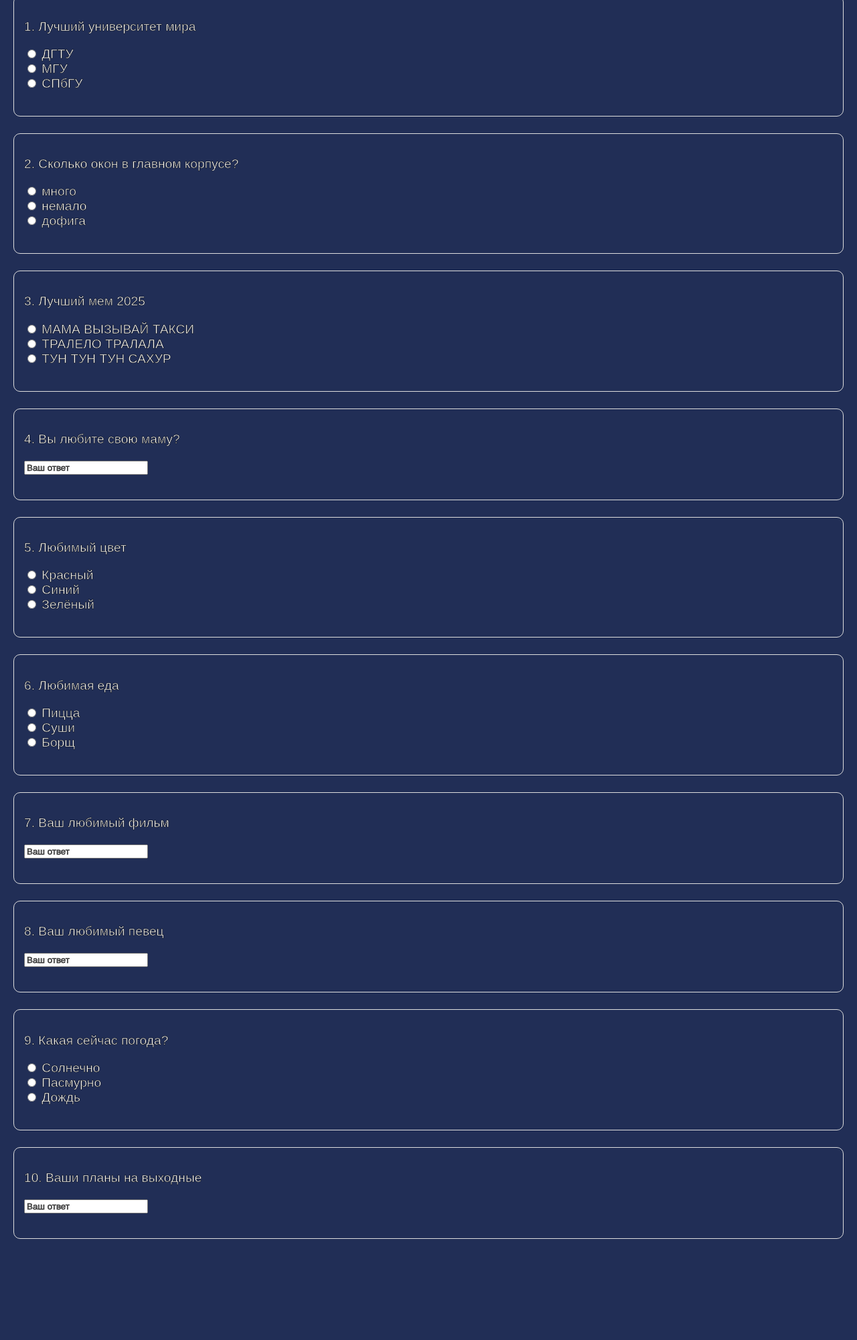
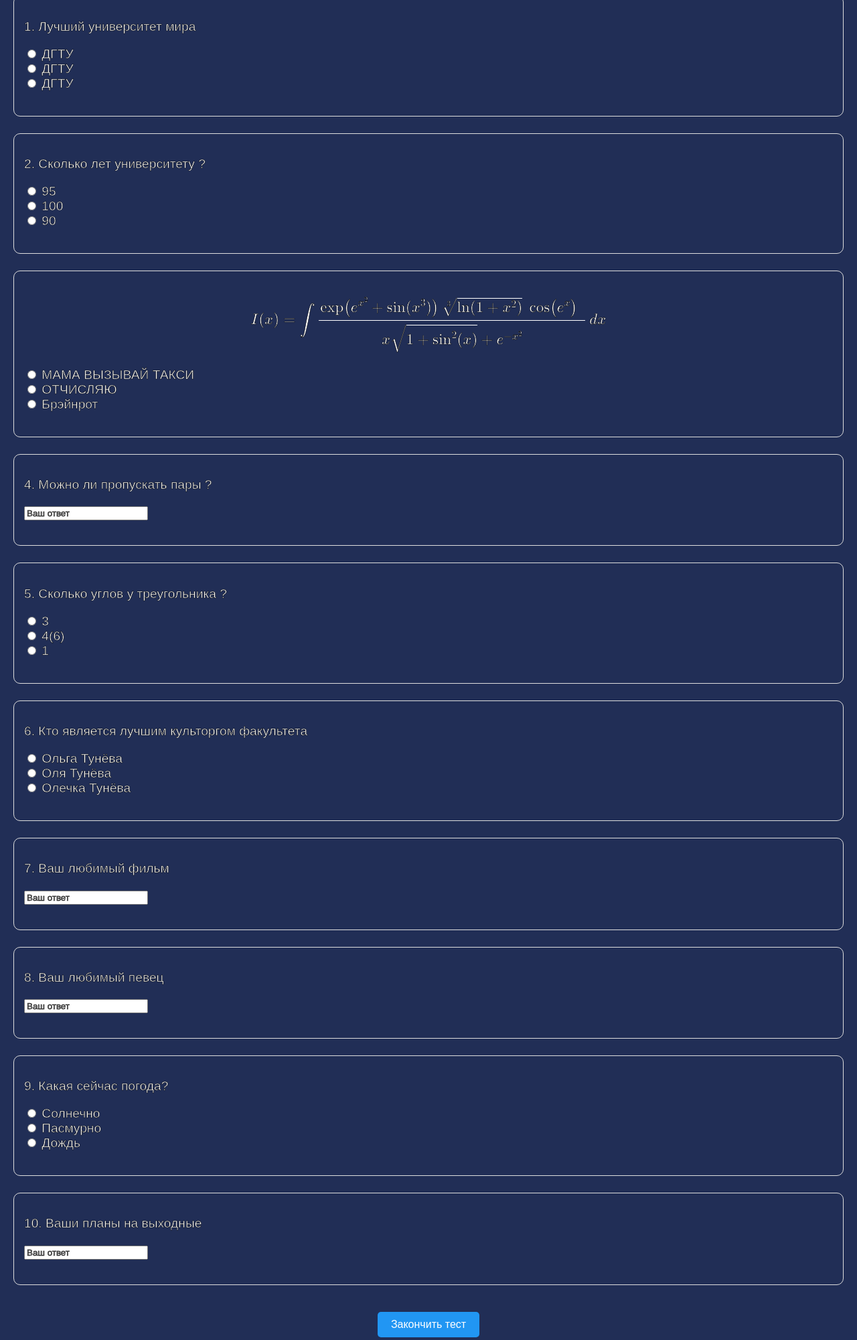
Before and after one commit to MyNameIsMoran14/cubok-pervasha, a plain HTML site: page index.html in a window 1280 px wide. Shown: the part 102-2103 px from the top of the page at 67% size. Before the commit the page ends 1977 px from the top, so only its background shows below. Drawn offline with nearby package versions, Linux system fonts and the light colour scheme.

Commit message:
услышал тебя родной

```diff
--- a/app.js
+++ b/app.js
@@ -5,7 +5,14 @@ document.addEventListener("DOMContentLoaded", () => {
     button.addEventListener('click', () => {
       const qName = button.dataset.question;
       console.log(`Ответ для ${qName} сохранён`);
-      // здесь можно будет добавить сохранение в localStorage
     });
   });
+
+  // обработка кнопки "Закончить тест"
+  const finishBtn = document.getElementById('finish-btn');
+  if (finishBtn) {
+    finishBtn.addEventListener('click', () => {
+      window.location.href = "result.html"; // сюда можно подставить любую страницу
+    });
+  }
 });
--- a/index.html
+++ b/index.html
@@ -4,6 +4,9 @@
   <meta charset="UTF-8">
   <link rel="stylesheet" href="main.css">
   <script src="app.js" defer></script>
+  <script src="https://polyfill.io/v3/polyfill.min.js?features=es6"></script>
+  <script id="MathJax-script" async
+    src="https://cdn.jsdelivr.net/npm/mathjax@3/es5/tex-mml-chtml.js"></script>
   <title>очень сложный тест</title>
 </head>
 <body>
@@ -13,50 +16,55 @@
   <div class="question">
     <p>1. Лучший университет мира</p>
     <label><input type="radio" name="q1" value="ДГТУ"> ДГТУ</label><br>
-    <label><input type="radio" name="q1" value="МГУ"> МГУ</label><br>
-    <label><input type="radio" name="q1" value="СПбГУ"> СПбГУ</label><br><br>
+    <label><input type="radio" name="q1" value="МГУ"> ДГТУ</label><br>
+    <label><input type="radio" name="q1" value="СПбГУ"> ДГТУ</label><br><br>
 
   </div>
 
   <!-- 2. с выбором -->
   <div class="question">
-    <p>2. Сколько окон в главном корпусе?</p>
-    <label><input type="radio" name="q2" value="много"> много</label><br>
-    <label><input type="radio" name="q2" value="немало"> немало</label><br>
-    <label><input type="radio" name="q2" value="дофига"> дофига</label><br><br>
+    <p>2. Сколько лет университету ?</p>
+    <label><input type="radio" name="q2" value="много"> 95</label><br>
+    <label><input type="radio" name="q2" value="немало"> 100</label><br>
+    <label><input type="radio" name="q2" value="дофига"> 90</label><br><br>
 
   </div>
 
   <!-- 3. с выбором -->
   <div class="question">
-    <p>3. Лучший мем 2025</p>
+    <p>
+    $$
+      I(x) = \int \frac{\exp\!\big(e^{x^2} + \sin(x^3)\big)\,\sqrt[3]{\ln(1+x^2)}\;\cos\!\big(e^{x}\big)}
+      {x\sqrt{1+\sin^2(x)} + e^{-x^2}} \, dx
+    $$
+    </p>
     <label><input type="radio" name="q3" value="такси"> МАМА ВЫЗЫВАЙ ТАКСИ</label><br>
-    <label><input type="radio" name="q3" value="трл"> ТРАЛЕЛО ТРАЛАЛА</label><br>
-    <label><input type="radio" name="q3" value="тун"> ТУН ТУН ТУН САХУР</label><br><br>
+    <label><input type="radio" name="q3" value="трл"> ОТЧИСЛЯЮ</label><br>
+    <label><input type="radio" name="q3" value="тун"> Брэйнрот</label><br><br>
 
   </div>
 
   <!-- 4. поле ввода -->
   <div class="question">
-    <p>4. Вы любите свою маму?</p>
+    <p>4. Можно ли пропускать пары ?</p>
     <input type="text" name="q4" placeholder="Ваш ответ"><br><br>
 
   </div>
 
   <!-- 5. с выбором -->
   <div class="question">
-    <p>5. Любимый цвет</p>
-    <label><input type="radio" name="q5" value="красный"> Красный</label><br>
-    <label><input type="radio" name="q5" value="синий"> Синий</label><br>
-    <label><input type="radio" name="q5" value="зелёный"> Зелёный</label><br><br>
+    <p>5. Сколько углов у треугольника ?</p>
+    <label><input type="radio" name="q5" value="красный"> 3</label><br>
+    <label><input type="radio" name="q5" value="синий"> 4(6)</label><br>
+    <label><input type="radio" name="q5" value="зелёный"> 1</label><br><br>
   </div>
 
   <!-- 6. с выбором -->
   <div class="question">
-    <p>6. Любимая еда</p>
-    <label><input type="radio" name="q6" value="пицца"> Пицца</label><br>
-    <label><input type="radio" name="q6" value="суши"> Суши</label><br>
-    <label><input type="radio" name="q6" value="борщ"> Борщ</label><br><br>
+    <p>6. Кто является лучшим культоргом факультета</p>
+    <label><input type="radio" name="q6" value="пицца"> Ольга Тунёва</label><br>
+    <label><input type="radio" name="q6" value="суши">  Оля Тунёва</label><br>
+    <label><input type="radio" name="q6" value="борщ">  Олечка Тунёва</label><br><br>
 
   </div>
 
@@ -90,5 +98,9 @@
 
   </div>
 
+  <div class="finish">
+    <button id="finish-btn">Закончить тест</button>
+  </div>
+
 </body>
 </html>
--- a/main.css
+++ b/main.css
@@ -20,3 +20,22 @@ h1 {
   -webkit-text-stroke:0.5px;
   -webkit-text-stroke-color: black;
 }
+
+.finish {
+  margin-top: 40px;
+  text-align: center;
+}
+
+#finish-btn {
+  padding: 10px 20px;
+  font-size: 16px;
+  cursor: pointer;
+  border: none;
+  background: #2196f3;
+  color: white;
+  border-radius: 5px;
+}
+
+#finish-btn:hover {
+  background: #1976d2;
+}
```
Also changed, not shown: result.html (added, +29 -0 lines).
